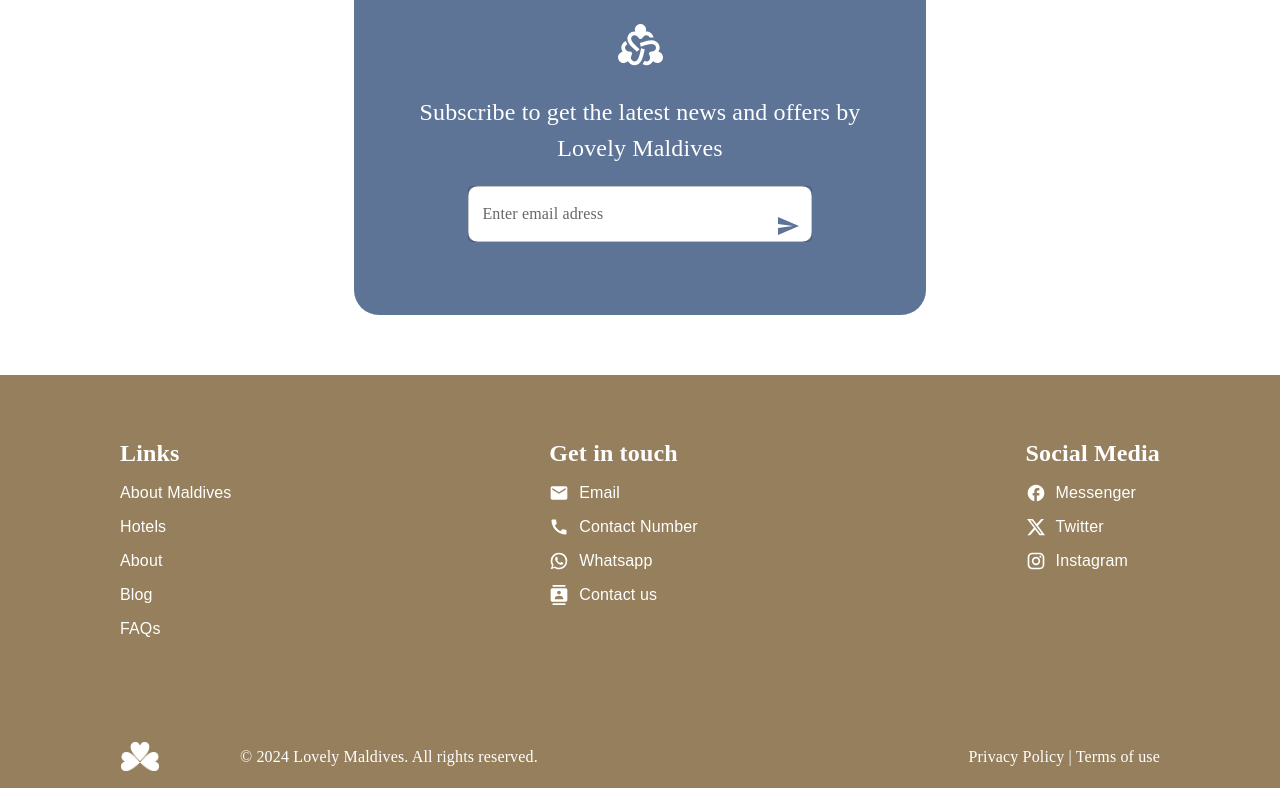
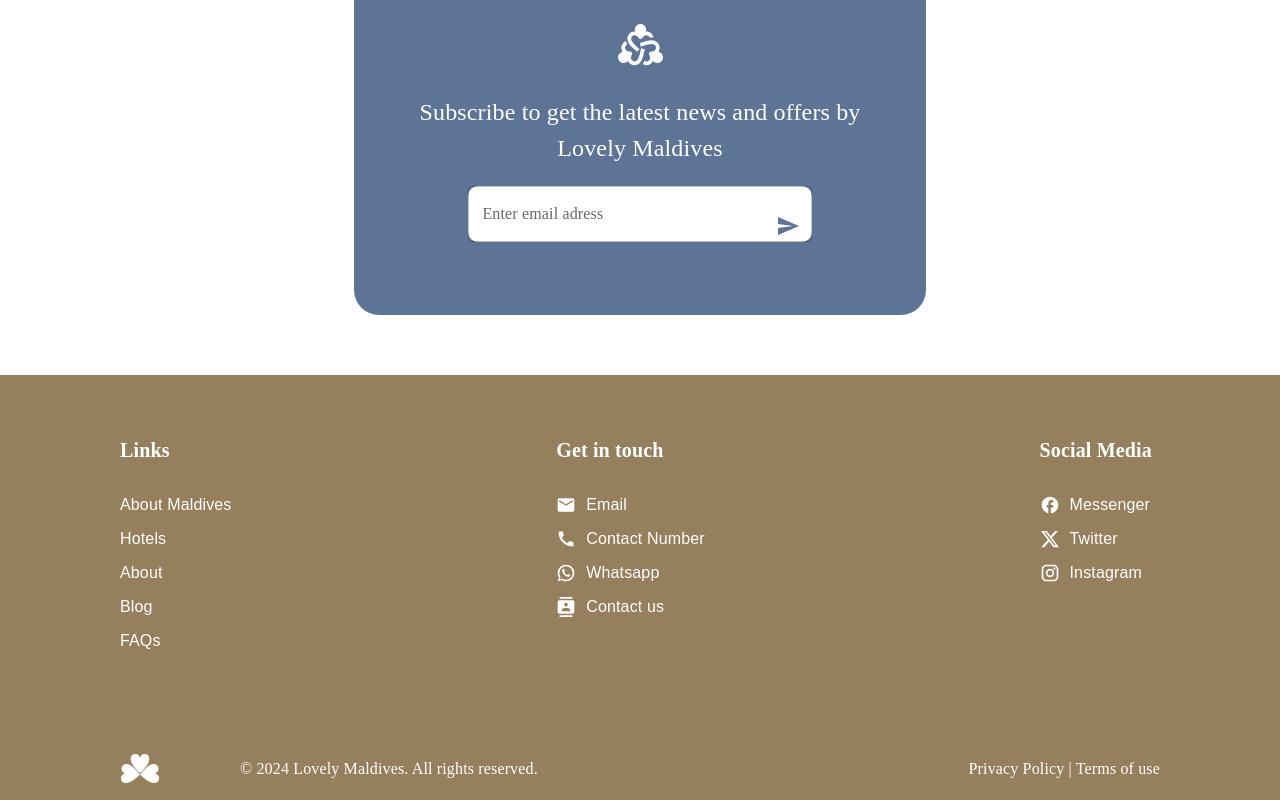
Before and after one commit to MachineIntelligence6/lovely-maldives-ts, a Next.js app: page /faqs in a window 1280 px wide. Shown: the part 1522-2322 px from the top of the page. Built offline with nearby package versions, Linux system fonts and the light colour scheme.

Commit message:
footer text spacing

```diff
--- a/src/components/Footer.tsx
+++ b/src/components/Footer.tsx
@@ -55,9 +55,10 @@
         >
           <Typography
             sx={{
-              fontSize: '24px',
+              fontSize: '20px',
               fontWeight: '600',
               display: { xs: 'none', md: 'block' },
+              mb: '28px',
             }}
           >
             Links
@@ -126,7 +127,7 @@
         </Box>
 
         <Box sx={{ mt: { xs: '30px', md: '0px' } }}>
-          <Typography sx={{ fontSize: '24px', fontWeight: '600' }}>
+          <Typography sx={{ fontSize: '20px', fontWeight: '600', mb: '28px' }}>
             Get in touch
           </Typography>
           <Box
@@ -229,9 +230,10 @@
         <Box sx={{ mt: { xs: '30px', md: '0px' } }}>
           <Typography
             sx={{
-              fontSize: '24px',
+              fontSize: '20px',
               fontWeight: '600',
               display: { xs: 'none', md: 'block' },
+              mb: '28px',
             }}
           >
             Social Media
```
